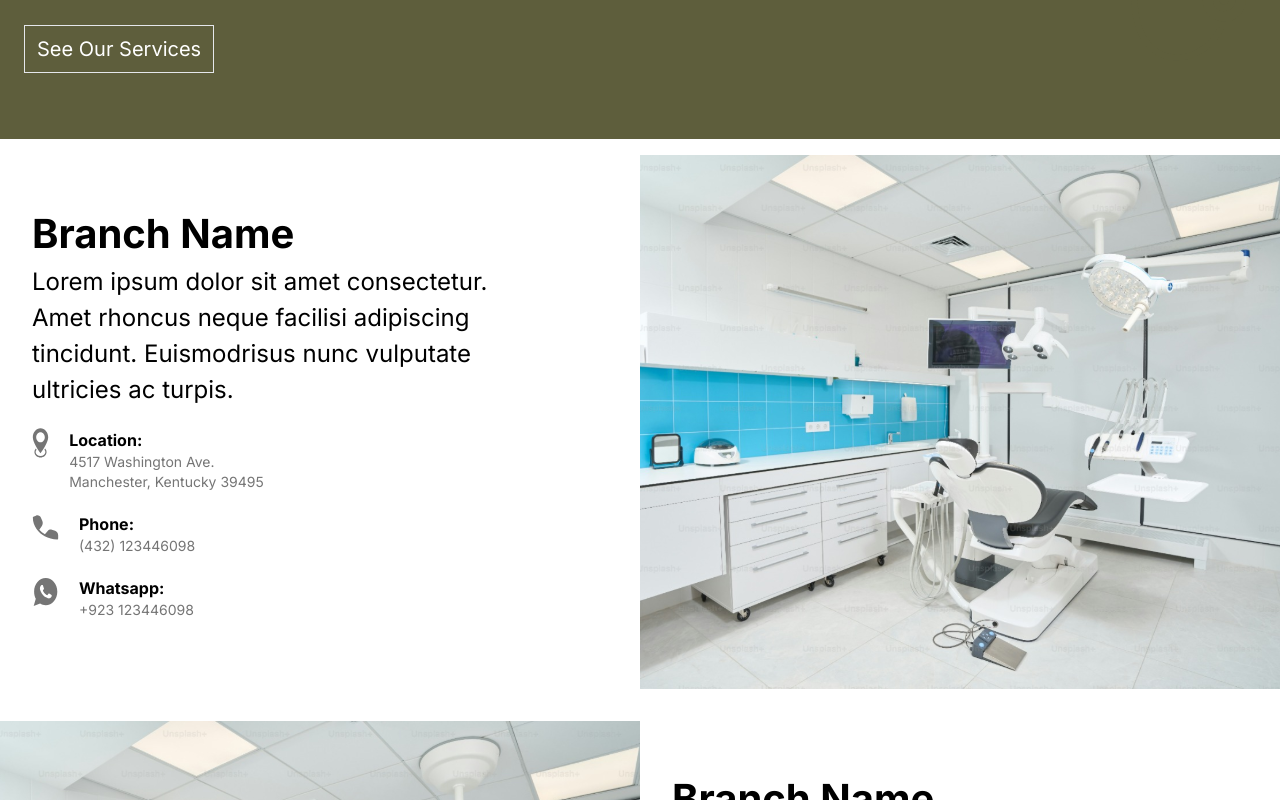
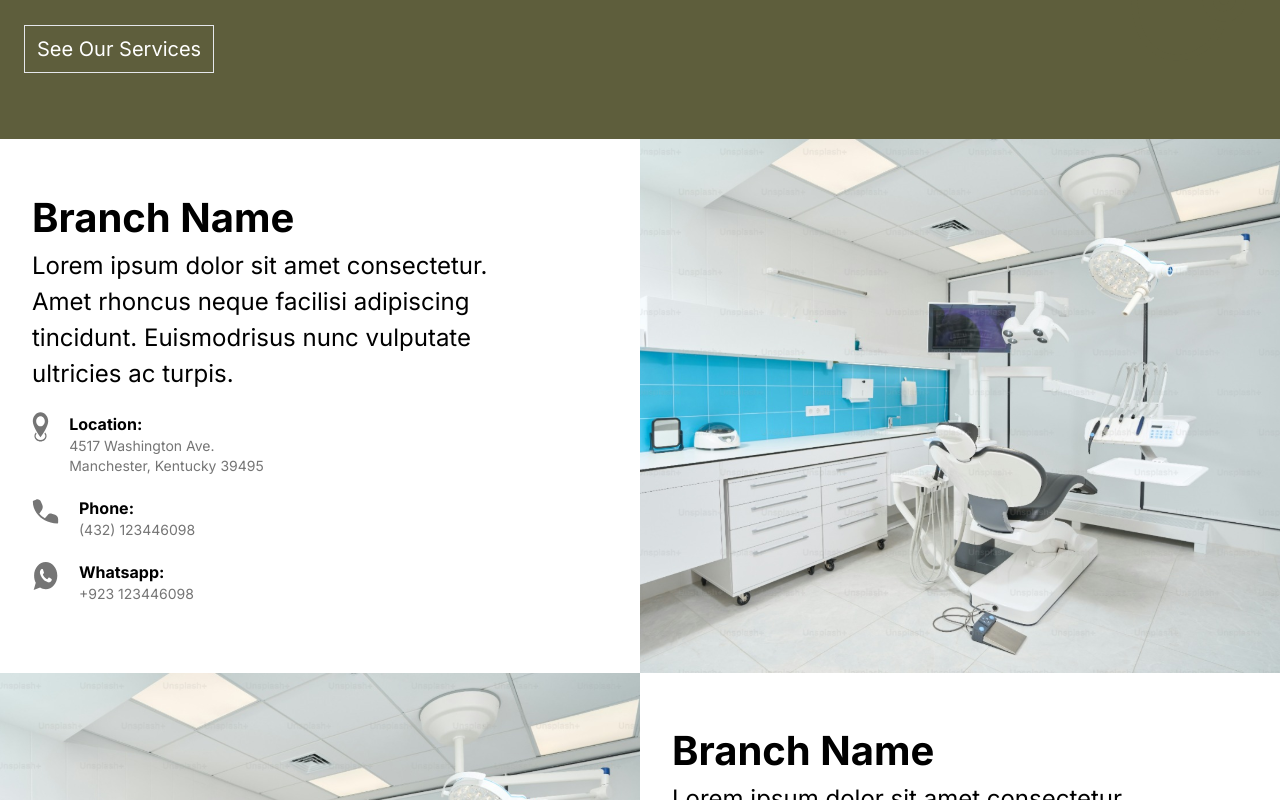
Before and after one commit to ZohaibAliJerov/Clinic-Website-Next.js-, a Next.js app: page / in a window 1280 px wide. Shown: the part 2680-3480 px from the top of the page. Built offline with nearby package versions, Linux system fonts and the light colour scheme.

Commit message:
rename some files

```diff
--- a/src/app/page.js
+++ b/src/app/page.js
@@ -1,4 +1,4 @@
-import HomePage from '@/components/pages/HomePage';
+import HomePage from '@/components/pages/home_page';
 import React from 'react';
 export default function Home() {
   return (
--- a/src/components/common/addresses.jsx
+++ b/src/components/common/addresses.jsx
@@ -1,6 +1,6 @@
 import React from "react";
 import Image from "next/image";
-import AddressTitleIcons from "./address-title_icons";
+import AddressTitleIcons from "./address_title_icons";
 import location_icon from "../../../public/Images/icons/location.svg";
 import phone_icon from "../../../public/Images/icons/phone.svg";
 import whatsapp_icon from "../../../public/Images/icons/whatsapp.svg";
--- a/src/components/common/footer.jsx
+++ b/src/components/common/footer.jsx
@@ -1,6 +1,6 @@
 import React from "react";
 import Image from "next/image";
-import ContactInfo from "./address-title_icons";
+import ContactInfo from "./address_title_icons";
 import location_icon from "../../../public/Images/icons/location.svg";
 import phone_icon from "../../../public/Images/icons/phone.svg";
 import whatsapp_icon from "../../../public/Images/icons/whatsapp.svg";
--- a/src/components/common/image.jsx
+++ b/src/components/common/image.jsx
@@ -3,7 +3,7 @@ import Image from "next/image";
 
 const ImageCont = (props) => {
   return (
-    <div className="w-[100%] md:w-[50%] py-4">
+    <div className="w-[100%] md:w-[50%]">
       <Image
         src={props.image}
         alt=""
--- a/src/components/pages/HomePage.js
+++ b/src/components/pages/home_page.jsx
@@ -1,21 +1,17 @@
-import React from 'react';
-import MainText from '../common/main_text';
-import img1 from '../../../public/Images/HomeImages/image1.svg';
-import img2 from '../../../public/Images/HomeImages/img2.svg';
-import img3 from '../../../public/Images/HomeImages/img3.svg';
-import img5 from '../../../public/Images/HomeImages/img5.svg';
-import vector_icon from '../../../public/Images/HomeImages/vector.svg';
-import sliderImg1 from '../../../public/Images/sliderImages/img1.svg';
-import SubContentBox from '../common/SubContentBox';
-import ContactForm from '../common/contact_form';
-import Slider from '../common/slider';
-
-import { sliderImg } from '../../../public/JsonData/SliderData';
-import ImageCont from '../common/image';
-import Addressess from '../common/addresses';
+import React from "react";
+import MainText from "../common/main_text";
+import img1 from "../../../public/Images/HomeImages/image1.svg";
+import img2 from "../../../public/Images/HomeImages/img2.svg";
+import img5 from "../../../public/Images/HomeImages/img5.svg";
+import vector_icon from "../../../public/Images/HomeImages/vector.svg";
+import DividerText from "../common/divider_text";
+import ContactForm from "../common/contact_form";
+import Slider from "../common/slider";
+import { sliderImg } from "../../../public/JsonData/SliderData";
+import ImageCont from "../common/image";
+import Addressess from "../common/addresses";
 
 const HomePage = () => {
-
   return (
     <div>
       <MainText
@@ -28,7 +24,7 @@ const HomePage = () => {
         textSize="largeSizeText"
         textColor="black"
       />
-      <SubContentBox
+      <DividerText
         title="Our Services Help You"
         subTitle="Move Through Life."
         image={vector_icon}
@@ -43,7 +39,7 @@ const HomePage = () => {
         sliderImages={sliderImg}
       />
 
-      <SubContentBox
+      <DividerText
         title="Our Team Help You"
         subTitle="Move Through Life."
         image={img2}
@@ -59,22 +55,22 @@ const HomePage = () => {
         textSize="smallSizeText"
         textColor="black"
       />
-      <SubContentBox
+      <DividerText
         title="Contact Us"
         subTitle="Find Our Clinics Near You."
         image={img2}
         bgColor="darkGolden"
         textColor="white"
       />
-      <div className='flex flex-col md:flex-row items-center'>
+      <div className="flex flex-col md:flex-row items-center">
         <Addressess />
         <ImageCont image={img5} />
       </div>
-      <div className='flex flex-col-reverse md:flex-row items-center '  >
+      <div className="flex flex-col-reverse md:flex-row items-center ">
         <ImageCont image={img5} />
         <Addressess />
       </div>
-      <div className='flex flex-col md:flex-row items-center'>
+      <div className="flex flex-col md:flex-row items-center">
         <Addressess />
         <ImageCont image={img5} />
       </div>
```
Also changed, not shown: src/components/common/address_title_icons.jsx (renamed from src/components/common/address-title_icons.jsx), src/components/common/divider_text.jsx (renamed from src/components/common/SubContentBox.js).
